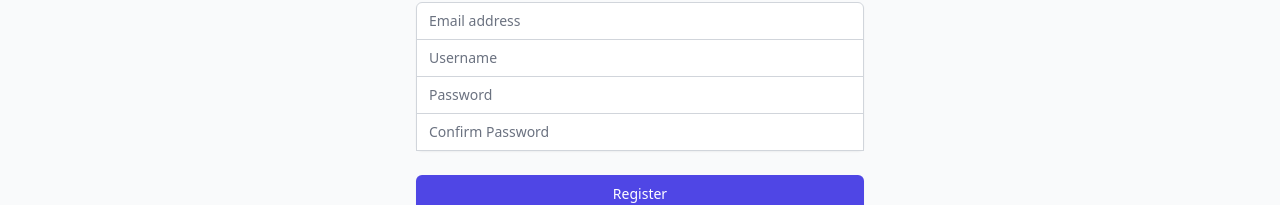
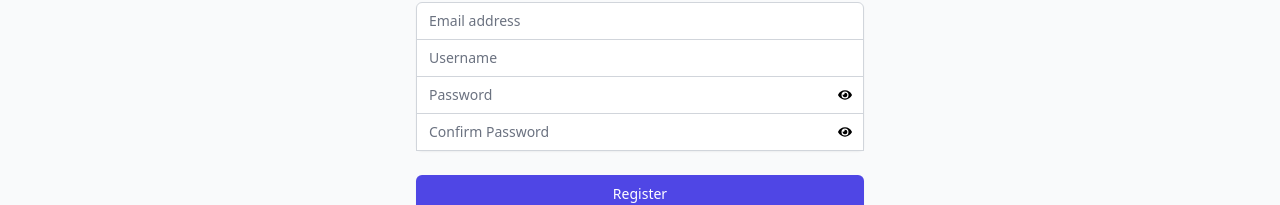
Before and after one commit to dawittamene/zumbara-ecommerce-using-react-, a React (Vite) app: page /customer-register in a window 1280 px wide. Shown: the part 403-608 px from the top of the page. Built offline with nearby package versions, Linux system fonts and the light colour scheme.

Commit message:
add some thing on register page

```diff
--- a/src/Customer/Register.jsx
+++ b/src/Customer/Register.jsx
@@ -1,22 +1,28 @@
-// import React, { useContext, useState } from 'react';
+import React, { useState } from 'react';
 import { Link } from 'react-router-dom';
-// import AuthContext from '../context/AuthContext';
+import { FaEye, FaEyeSlash } from 'react-icons/fa';
 
 const Register = () => {
-  // const [email, setEmail] = useState("")
-  // const [username, setUsername] = useState("")
-  // const [password, setPassword] = useState("")
-  // const [password2, setPassword2] = useState("")
+  const [email, setEmail] = useState("");
+  const [username, setUsername] = useState("");
+  const [password, setPassword] = useState("");
+  const [password2, setPassword2] = useState("");
+  const [showPassword, setShowPassword] = useState(false);
+  const [showPassword2, setShowPassword2] = useState(false);
 
-  // const {registerUser} = useContext(AuthContext)
+  const togglePasswordVisibility = () => {
+    setShowPassword(!showPassword);
+  };
 
-
-
+  const togglePassword2Visibility = () => {
+    setShowPassword2(!showPassword2);
+  };
 
   // const handleSubmit = async e => {
-  //   e.preventDefault()
-  //   registerUser(email, username, password, password2)
+  //   e.preventDefault();
+  //   registerUser(email, username, password, password2);
   // }
+
 
   return (
     <div className="min-h-screen flex items-center justify-center bg-gray-50 dark:bg-gray-900 py-12 px-4 sm:px-6 lg:px-8">
@@ -35,10 +41,9 @@
                 type="email"
                 autoComplete="email"
                 required
-                // value={email}
-                // onChange={(e) => setEmail(e.target.value)}
-                className="appearance-none rounded-none relative block w-full px-3 py-2 border border-gray-300 placeholder-gray-500
-                 text-gray-900 rounded-t-md focus:outline-none focus:ring-indigo-500 focus:border-indigo-500 focus:z-10 sm:text-sm"
+                value={email}
+                onChange={(e) => setEmail(e.target.value)}
+                className="appearance-none rounded-none relative block w-full px-3 py-2 border border-gray-300 placeholder-gray-500 text-gray-900 rounded-t-md focus:outline-none focus:ring-indigo-500 focus:border-indigo-500 focus:z-10 sm:text-sm"
                 placeholder="Email address"
               />
             </div>
@@ -50,59 +55,65 @@
                 type="text"
                 autoComplete="username"
                 required
-                // value={username}
-                // onChange={(e) => setUsername(e.target.value)}
-                className="appearance-none rounded-none relative block w-full px-3 py-2 border border-gray-300 placeholder-gray-500
-                 text-gray-900 focus:outline-none focus:ring-indigo-500 focus:border-indigo-500 focus:z-10 sm:text-sm"
+                value={username}
+                onChange={(e) => setUsername(e.target.value)}
+                className="appearance-none rounded-none relative block w-full px-3 py-2 border border-gray-300 placeholder-gray-500 text-gray-900 focus:outline-none focus:ring-indigo-500 focus:border-indigo-500 focus:z-10 sm:text-sm"
                 placeholder="Username"
               />
             </div>
-            <div>
+            <div className="relative">
               <label htmlFor="password" className="sr-only">Password</label>
               <input
                 id="password"
                 name="password"
-                type="password"
+                type={showPassword ? "text" : "password"}
                 autoComplete="new-password"
                 required
-                // value={password}
-                // onChange={(e) => setPassword(e.target.value)}
-                className="appearance-none rounded-none relative block w-full px-3 py-2 border border-gray-300 placeholder-gray-500
-                 text-gray-900 focus:outline-none focus:ring-indigo-500 focus:border-indigo-500 focus:z-10 sm:text-sm"
+                value={password}
+                onChange={(e) => setPassword(e.target.value)}
+                className="appearance-none rounded-none relative block w-full px-3 py-2 border border-gray-300 placeholder-gray-500 text-gray-900 focus:outline-none focus:ring-indigo-500 focus:border-indigo-500 focus:z-10 sm:text-sm"
                 placeholder="Password"
               />
+              <div className="absolute inset-y-0 right-0 pr-3 flex items-center text-sm leading-5">
+                <button type="button" onClick={togglePasswordVisibility} className="focus:outline-none">
+                  {showPassword ? <FaEyeSlash /> : <FaEye />}
+                </button>
+              </div>
             </div>
-            <div>
+            <div className="relative">
               <label htmlFor="confirmPassword" className="sr-only">Confirm Password</label>
               <input
                 id="confirmPassword"
                 name="confirmPassword"
-                type="password"
+                type={showPassword2 ? "text" : "password"}
                 autoComplete="new-password"
                 required
-                // value={password2}
-                // onChange={(e) => setPassword2(e.target.value)}
-                className="appearance-none rounded-none relative block w-full px-3 py-2 border border-gray-300 placeholder-gray-500
-                 text-gray-900 focus:outline-none focus:ring-indigo-500 focus:border-indigo-500 focus:z-10 sm:text-sm"
+                value={password2}
+                onChange={(e) => setPassword2(e.target.value)}
+                className="appearance-none rounded-none relative block w-full px-3 py-2 border border-gray-300 placeholder-gray-500 text-gray-900 focus:outline-none focus:ring-indigo-500 focus:border-indigo-500 focus:z-10 sm:text-sm"
                 placeholder="Confirm Password"
               />
+              <div className="absolute inset-y-0 right-0 pr-3 flex items-center text-sm leading-5">
+                <button type="button" onClick={togglePassword2Visibility} className="focus:outline-none">
+                  {showPassword2 ? <FaEyeSlash /> : <FaEye />}
+                </button>
+              </div>
             </div>
           </div>
 
           <div>
             <button
               type="submit"
-              className="w-full flex justify-center py-2 px-4 border border-transparent rounded-md shadow-sm text-sm font-medium
-               text-white bg-indigo-600 hover:bg-indigo-700 focus:outline-none focus:ring-2 focus:ring-offset-2 focus:ring-indigo-500"
+              className="w-full flex justify-center py-2 px-4 border border-transparent rounded-md shadow-sm text-sm font-medium text-white bg-indigo-600 hover:bg-indigo-700 focus:outline-none focus:ring-2 focus:ring-offset-2 focus:ring-indigo-500"
             >
               Register
             </button>
           </div>
         </form>
         <div className="text-sm text-center">
-          <p className=' dark:text-gray-50 text-gray-900'>
+          <p className='dark:text-gray-50 text-gray-900'>
             Already have an account?{' '}
-            <Link to="/customer-login" className="font-medium text-lg text-indigo-600 hover:text-indigo-500 ">
+            <Link to="/customer-login" className="font-medium text-lg text-indigo-600 hover:text-indigo-500">
               Log in
             </Link>
           </p>
```
